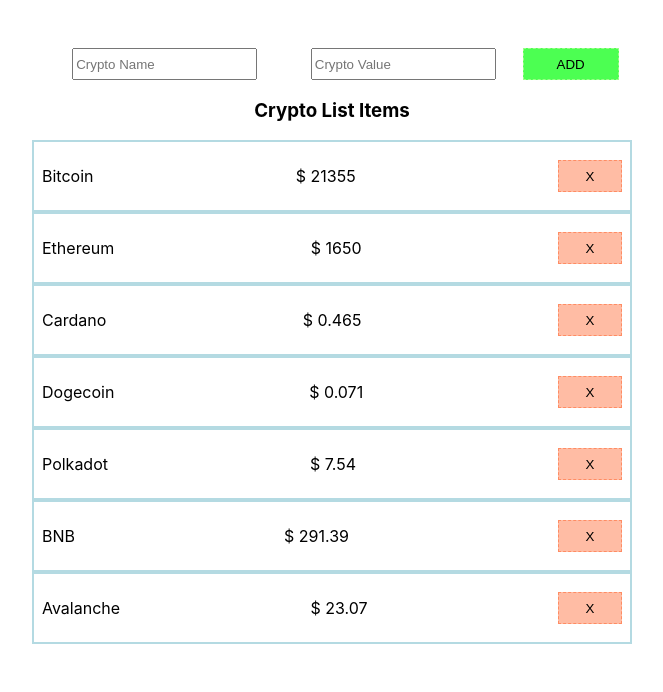
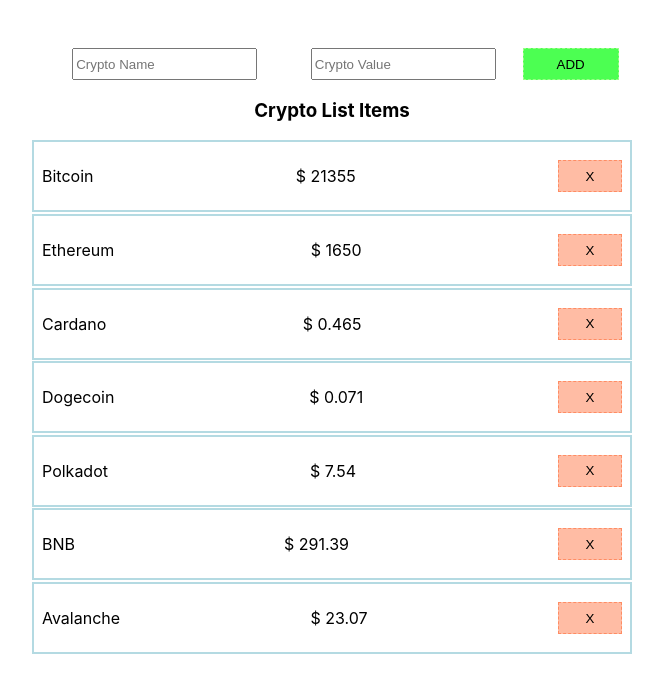
Before and after one commit to dzenankosuta/it-camp, a React (Create React App) app in the folder II Ciklus/React/my-first-app/: page / in a window 1280 px wide. Shown: the top 692 px of the page, without its empty margins (308-971 px from the left). Built offline with nearby package versions, Linux system fonts and the light colour scheme.

Commit message:
Adding some styles

```diff
--- a/II Ciklus/React/my-first-app/src/components/Crypto/CryptoList.css
+++ b/II Ciklus/React/my-first-app/src/components/Crypto/CryptoList.css
@@ -6,6 +6,7 @@
   justify-content: space-between;
   align-items: center;
   border: 2px solid #b4dae2;
+  margin-bottom: 0.1rem;
 }
 
 .btn2 {
```
